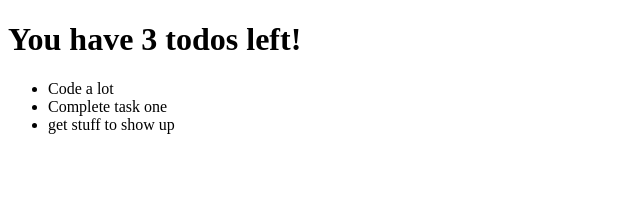
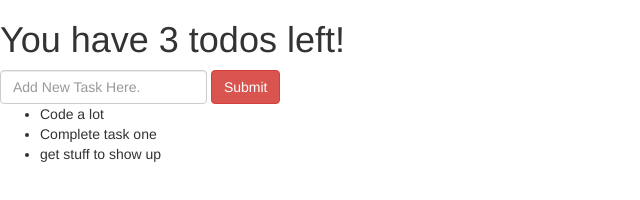
Before and after one commit to jakehawk/trio_todo_list, a plain HTML site: page index.html in a window 1280 px wide. Shown: the whole page, without its empty margins (0-640 px from the left). Drawn offline with nearby package versions, Linux system fonts and the light colour scheme; some packages are replaced by stand-ins of ours; a script that the page names is missing.

Commit message:
added form field to HTML

```diff
--- a/index.html
+++ b/index.html
@@ -6,10 +6,20 @@
     <script src="https://ajax.googleapis.com/ajax/libs/angularjs/1.4.5/angular.min.js"></script>
     <script src="js/app.js"></script>
     <script src="js/todosController.js"></script>
+    <script src="https://cdnjs.cloudflare.com/ajax/libs/angular-ui-bootstrap/1.1.2/ui-bootstrap.js"></script>
+  	<link rel="stylesheet" href="https://maxcdn.bootstrapcdn.com/bootstrap/3.3.6/css/bootstrap.min.css" integrity="sha384-1q8mTJOASx8j1Au+a5WDVnPi2lkFfwwEAa8hDDdjZlpLegxhjVME1fgjWPGmkzs7" crossorigin="anonymous">
     <link rel="stylesheet" type="text/css" href="css/style.css">
   </head>
   <body ng-controller="TodosController">
 		<h1>You have {{allTodos.length}} todos left!</h1>
+
+    <form class="form-inline" id="add-todo" ng-submit="addTodo()">
+      <label class="sr-only" for="newTodo.task">Task</label>
+      <input type="text" class="form-control" ng-model="newTodo.name" placeholder="Add New Task Here.">
+      <input class="btn btn-danger" type="submit">
+    </form>
+
+
 		<ul>
 			<li ng-repeat="todo in allTodos">
 				{{todo.task}}
```
